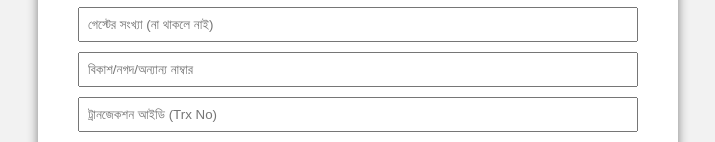
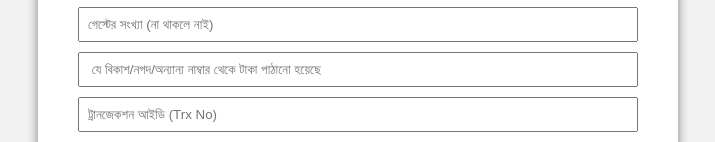
Before and after one commit to Nazmul-web-lgtm/School-Reunion-2026-, a plain HTML site: page index.html in a window 1280 px wide. Shown: the part 417-559 px from the top of the page, without its empty margins (282-997 px from the left). Drawn offline with Linux system fonts and the light colour scheme.

Commit message:
Update index.html

```diff
--- a/index.html
+++ b/index.html
@@ -55,7 +55,7 @@ button{
 <input type="text" placeholder="পেশা" name="post">
 <input type="text" placeholder="মোট চাঁদার পরিমাণ" name="amount">
 <input type="text" placeholder="গেস্টের সংখ্যা (না থাকলে নাই)" name="guest">
-<input type="text" placeholder="বিকাশ/নগদ/অন্যান্য নাম্বার" name="collectammount">
+<input type="text" placeholder=" যে বিকাশ/নগদ/অন্যান্য নাম্বার থেকে টাকা পাঠানো হয়েছে" name="collectammount">
 <input type="text" placeholder="ট্রানজেকশন আইডি (Trx No)" name="token">
 
 <br><br>
```
